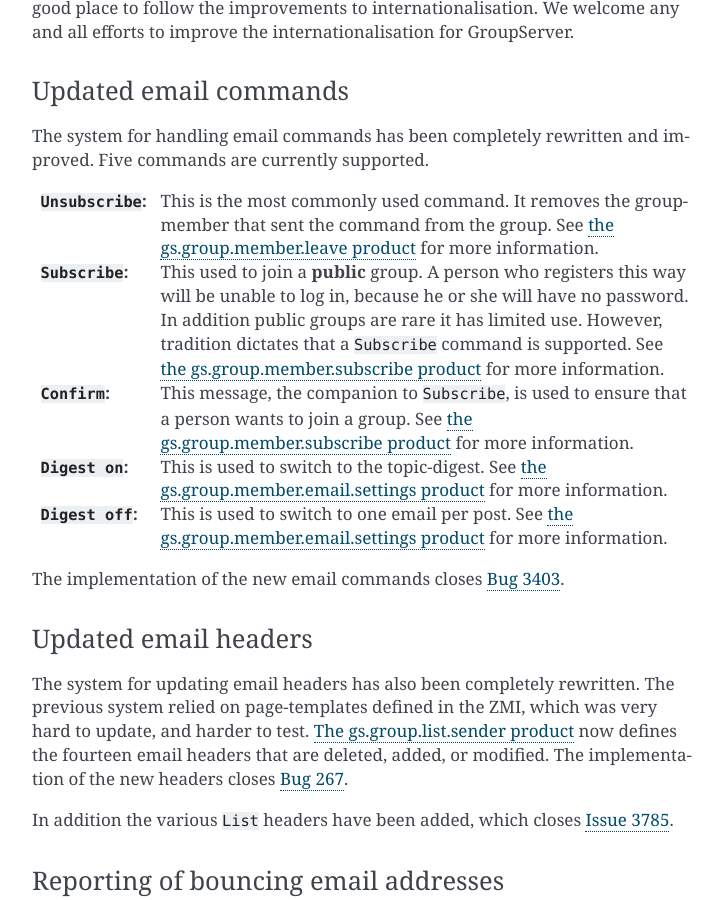
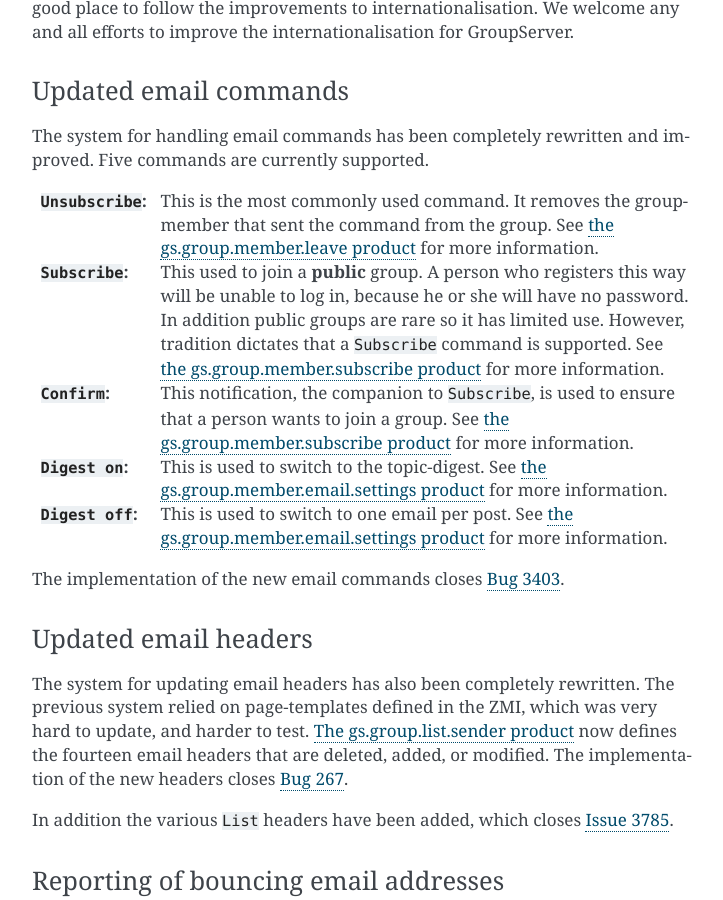
Before and after one commit to groupserver/buildout, a Sphinx documentation site: the page built from docs/release-notes-1411.rst, in a window 1280 px wide and 900 px high, scrolled down 1207 px. Shown: the whole window, without its empty margins (388-1111 px from the left). Built offline with Sphinx 7.4.7, drawn with Linux system fonts in a browser that asks for light colours.

Commit message:
Adding to the index

```diff
--- a/docs/release-notes-1411.rst
+++ b/docs/release-notes-1411.rst
@@ -66,6 +66,7 @@
 
 .. index::
    pair: Email; Commands
+   pair: Notification: Confirm subscription
 
 Updated email commands
 ======================
@@ -80,12 +81,13 @@
 :``Subscribe``: This used to join a **public** group. A person
             who registers this way will be unable to log in,
             because he or she will have no password. In addition
-            public groups are rare it has limited use. However,
-            tradition dictates that a ``Subscribe`` command is
-            supported. See `the gs.group.member.subscribe
-            product`_ for more information.
-:``Confirm``: This message, the companion to ``Subscribe``, is
-              used to ensure that a person wants to join a
+            public groups are rare so it has limited
+            use. However, tradition dictates that a ``Subscribe``
+            command is supported. See `the
+            gs.group.member.subscribe product`_ for more
+            information.
+:``Confirm``: This notification, the companion to ``Subscribe``,
+              is used to ensure that a person wants to join a
               group. See `the gs.group.member.subscribe product`_
               for more information.
 :``Digest on``: This is used to switch to the topic-digest. See
```
